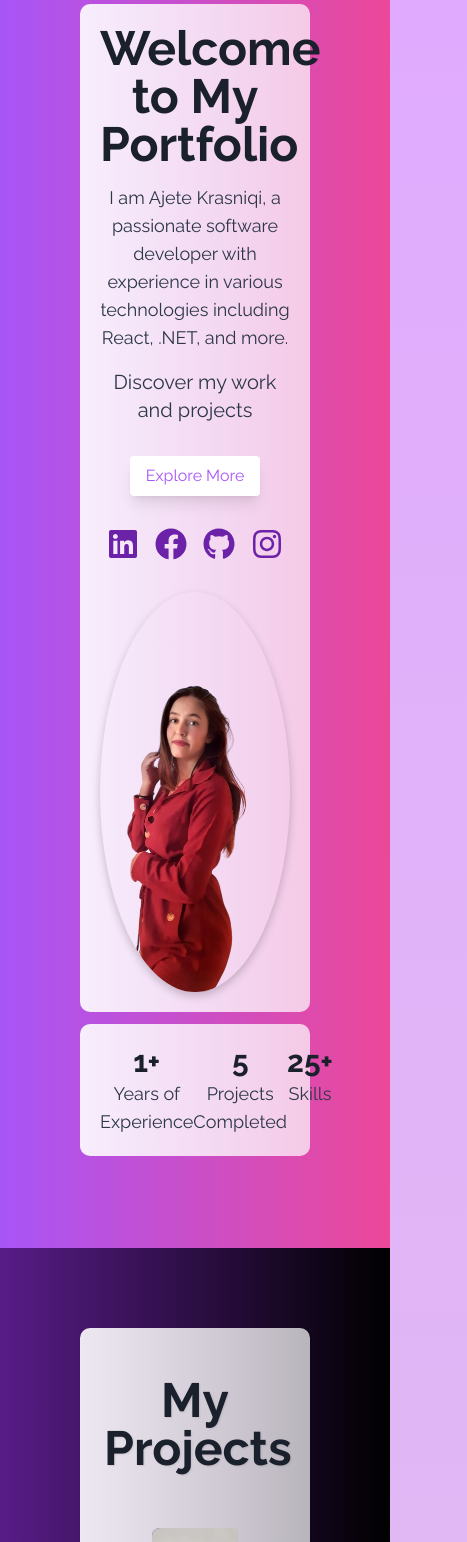
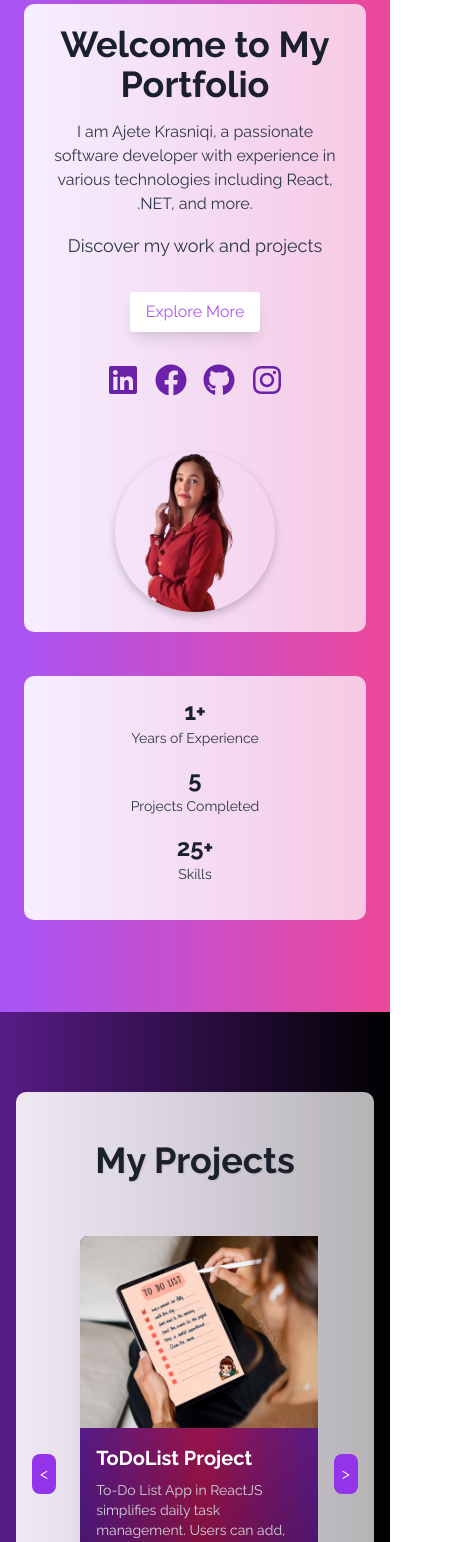
Before and after one commit to AjeteKr/ajetekr.github.io, a React (Create React App) app: page / in a window 390 px wide. Shown: the part 120-1662 px from the top of the page, 467 px wide, since content can reach past the window. Built offline with nearby package versions, Linux system fonts and the light colour scheme.

Commit message:
update information

```diff
--- a/src/components/pages/HomePage.css
+++ b/src/components/pages/HomePage.css
@@ -1,8 +1,6 @@
-
 html {
   scroll-behavior: smooth;
 }
-
 
 @keyframes pulse {
     0% {
@@ -15,9 +13,10 @@ html {
       transform: scale(1);
     }
 }
+
 .profile-image {
-    width: 25rem;
-    height: 25rem;
+    width: 10rem; /* Për pajisje mobile */
+    height: 10rem; /* Për pajisje mobile */
     border-radius: 50%;
     object-fit: cover;
     position: relative;
@@ -25,6 +24,14 @@ html {
     box-shadow: 0 4px 8px rgba(0, 0, 0, 0.2);
     transition: transform 0.5s;
 }
+
+@media (min-width: 768px) {
+    .profile-image {
+        width: 25rem; /* Për desktop */
+        height: 25rem; /* Për desktop */
+    }
+}
+
 .profile-image:hover {
     transform: scale(1.1);
 }
--- a/src/components/pages/HomePage.jsx
+++ b/src/components/pages/HomePage.jsx
@@ -5,17 +5,19 @@ import './HomePage.css';
 
 const HomePage = () => {
     return (
-        <section id='home' className="bg-gradient-to-r from-purple-500 to-pink-500 text-white py-20 px-20">
+        <section id='home' className="bg-gradient-to-r from-purple-500 to-pink-500 text-white py-20 px-6 sm:px-20">
             <div className="container mx-auto flex flex-col md:flex-row items-center">
-                <div className="w-full md:w-1/2 text-center md:text-left">
-                    <h2 className="text-5xl font-bold mb-4">Welcome to My Portfolio</h2>
-                    <p className="text-lg mb-4">
+                <div className="w-full md:w-1/2 text-center md:text-left mb-6 md:mb-0">
+                    <h2 className="text-4xl md:text-5xl font-bold mb-4">Welcome to My Portfolio</h2>
+                    <p className="text-base md:text-lg mb-4">
                         I am Ajete Krasniqi, a passionate software developer with experience in various technologies including React, .NET, and more.
                     </p>
-                    <p className="text-xl mb-8">Discover my work and projects</p>
+                    <p className="text-lg mb-8">Discover my work and projects</p>
 
                     <a href="#projects">
-                        <button className="bg-white text-purple-500 px-4 py-2 rounded shadow-lg hover:bg-purple-500 hover:text-white transition duration-300 mb-4">Explore More</button>
+                        <button className="bg-white text-purple-500 px-4 py-2 rounded shadow-lg hover:bg-purple-500 hover:text-white transition duration-300 mb-4">
+                            Explore More
+                        </button>
                     </a>
 
                     <div className="flex justify-center md:justify-start space-x-4 mt-4">
@@ -35,23 +37,23 @@ const HomePage = () => {
                 </div>
                 <div className="w-full md:w-1/2 flex justify-center md:justify-end mt-8 md:mt-0 relative">
                     <div className="circle-bg"></div>
-                    <img src={myProfileImage} alt="Profile" className="profile-image" />
+                    <img src={myProfileImage} alt="Profile" className="w-40 h-40 md:w-64 md:h-64 profile-image" />
                 </div>
             </div>
             {/* Statistics Section */}
             <div className="py-3">
-                <div className="container mx-auto flex justify-around">
-                    <div className="text-center">
-                        <h2 className="text-3xl font-bold">1+</h2>
-                        <p className="text-lg">Years of Experience</p>
+                <div className="container mx-auto flex flex-col md:flex-row justify-around items-center mt-8">
+                    <div className="text-center mb-4 md:mb-0">
+                        <h2 className="text-2xl md:text-3xl font-bold">1+</h2>
+                        <p className="text-sm md:text-lg">Years of Experience</p>
                     </div>
-                    <div className="text-center">
-                        <h2 className="text-3xl font-bold">5</h2>
-                        <p className="text-lg">Projects Completed</p>
+                    <div className="text-center mb-4 md:mb-0">
+                        <h2 className="text-2xl md:text-3xl font-bold">5</h2>
+                        <p className="text-sm md:text-lg">Projects Completed</p>
                     </div>
-                    <div className="text-center">
-                        <h2 className="text-3xl font-bold">25+</h2>
-                        <p className="text-lg">Skills</p>
+                    <div className="text-center mb-4 md:mb-0">
+                        <h2 className="text-2xl md:text-3xl font-bold">25+</h2>
+                        <p className="text-sm md:text-lg">Skills</p>
                     </div>
                 </div>
             </div>
--- a/src/components/pages/ProjectsPage.jsx
+++ b/src/components/pages/ProjectsPage.jsx
@@ -1,4 +1,3 @@
-
 import React, { useRef } from "react";
 import { FaGithub, FaExternalLinkAlt } from "react-icons/fa";
 import noProjectsImage from "../../img/no-projects.png";
@@ -9,7 +8,7 @@ import { Link } from "react-router-dom";
 
 const Project = ({ title, description, date, image, githubLink, projectLink }) => {
     return (
-        <div className="flex-shrink-0 w-80 relative group bg-gradient-to-r from-purple-800 via-pink-700 to-purple-800 rounded-lg overflow-hidden transform transition-transform hover:scale-105 shadow-lg hover:shadow-2xl">
+        <div className="flex-shrink-0 w-full md:w-80 relative group bg-gradient-to-r from-purple-800 via-pink-700 to-purple-800 rounded-lg overflow-hidden transform transition-transform hover:scale-105 shadow-lg hover:shadow-2xl mx-2 sm:mx-4">
             <div className="absolute inset-0 bg-gradient-to-b from-transparent to-black opacity-50 group-hover:opacity-70 transition-opacity"></div>
             <div className="relative flex justify-center items-center w-full h-48 overflow-hidden">
                 <img src={image} alt="Project" className="object-cover h-full w-full transition-transform duration-500 group-hover:scale-110" />
@@ -30,6 +29,7 @@ const Project = ({ title, description, date, image, githubLink, projectLink }) =
         </div>
     );
 };
+
 const ProjectsPage = () => {
     const scrollRef = useRef(null);
     const projects = [
@@ -61,32 +61,36 @@ const ProjectsPage = () => {
             title: "Blazor Bank Management System",
             description: "Blazor Bank Management System is a web application built with Blazor for secure and efficient management of bank accounts.",
             date: "2024-06-01",
-            image: BlazorBankImage, // Add your image path here
-            githubLink: "https://github.com/AjeteKr/BlazorBankManagementSystem", // Update with actual GitHub link
-            projectLink: "/projects/bankmanagement", // Update with actual project link
+            image: BlazorBankImage,
+            githubLink: "https://github.com/AjeteKr/BlazorBankManagementSystem",
+            projectLink: "/projects/bankmanagement",
         },
     ];
+
     const scrollLeft = () => {
         scrollRef.current.scrollBy({ left: -300, behavior: 'smooth' });
     };
+
     const scrollRight = () => {
         scrollRef.current.scrollBy({ left: 300, behavior: 'smooth' });
     };
+
     return (
-        <div id="projects" className="bg-gradient-to-r from-purple-900 to-black text-white py-20 px-20">
+        <div id="projects" className="bg-gradient-to-r from-purple-900 to-black text-white py-20 px-4 sm:px-6 lg:px-20">
             <div className="container mx-auto px-4 py-6">
-                <h1 className="text-5xl font-bold mt-4 mb-12 text-center text-purple">My Projects</h1>
+                <h1 className="text-4xl sm:text-5xl font-bold mt-4 mb-12 text-center text-purple">My Projects</h1>
                 <div className="flex items-center">
-                    <button onClick={scrollLeft} className="mr-4 px-4 py-2 bg-purple-600 text-white rounded-lg hover:bg-purple-700">{"<"}</button>
+                    <button onClick={scrollLeft} className="mr-4 px-2 py-2 sm:px-4 sm:py-2 bg-purple-600 text-white rounded-lg hover:bg-purple-700">{"<"}</button>
                     <div ref={scrollRef} className="flex overflow-x-auto space-x-4 scrollbar-hide">
                         {projects.map((project, index) => (
                             <Project key={index} {...project} />
                         ))}
                     </div>
-                    <button onClick={scrollRight} className="ml-4 px-4 py-2 bg-purple-600 text-white rounded-lg hover:bg-purple-700">{">"}</button>
+                    <button onClick={scrollRight} className="ml-4 px-2 py-2 sm:px-4 sm:py-2 bg-purple-600 text-white rounded-lg hover:bg-purple-700">{">"}</button>
                 </div>
             </div>
         </div>
     );
 };
+
 export default ProjectsPage;
--- a/src/index.css
+++ b/src/index.css
@@ -73,30 +73,30 @@ section:hover {
 }
 
 .scrollbar-hide {
-  -ms-overflow-style: none;  /* Internet Explorer 10+ */
-  scrollbar-width: none;  /* Firefox */
+  -ms-overflow-style: none;
+  scrollbar-width: none;
 }
 
 .flex-shrink-0 {
   flex-shrink: 0;
-  width: 33.33%; /* width set to display 3 cards at a time */
+  width: 33.33%;
 }
 
 @media (max-width: 768px) {
     h1 {
-        font-size: 1.5rem; /* Ndrysho madhësinë e fontit për titull */
+        font-size: 1.5rem;
         padding: 0.5rem;
     }
     .swiper-container {
-        width: 100%; /* Sigurohu që swiper të zërë tërë gjerësinë e ekranit */
+        width: 100%;
     }
     .stats-container {
         display: flex;
-        flex-direction: column; /* Bën që statistikat të vendosen njëra mbi tjetrën */
+        flex-direction: column;
         align-items: center;
     }
     .stat {
-        width: 100%; /* Siguron që secili element të zërë tërë gjerësinë */
+        width: 100%;
         text-align: center;
         margin: 0.5rem 0;
     }
```
Also changed, not shown: src/components/pages/AboutMePage.jsx (+35 -30 lines).
